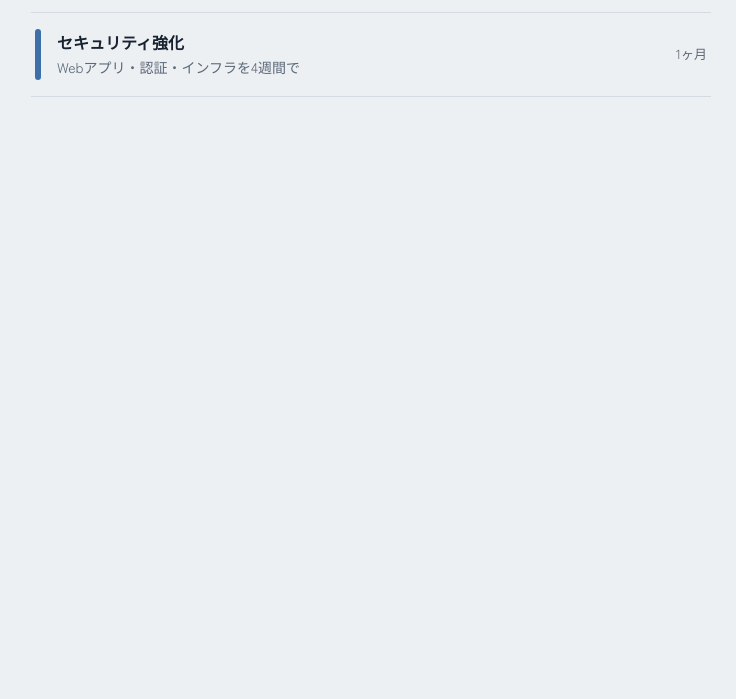
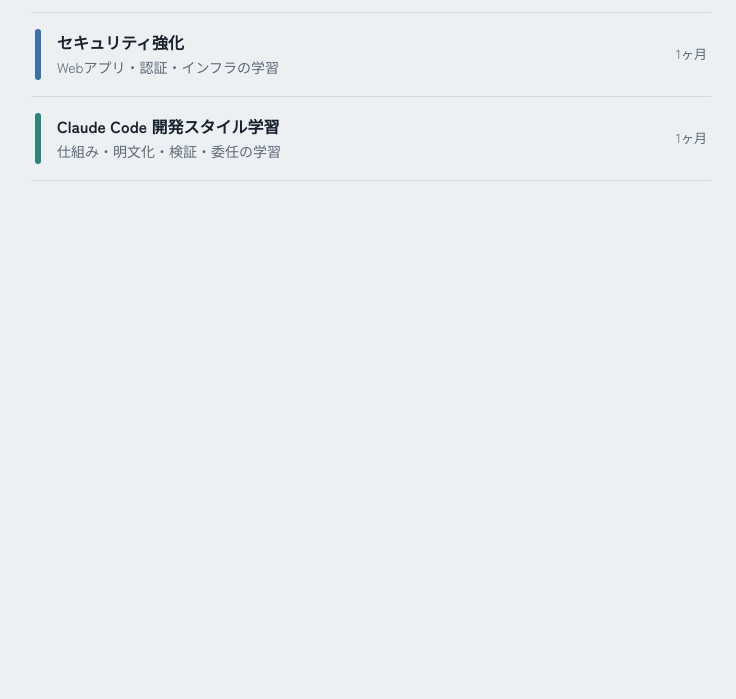
Before and after one commit to tomoyukisato/mylearing, a plain HTML site: page docs/index.html in a window 1280 px wide. Shown: the part 101-800 px from the top of the page, without its empty margins (269-1005 px from the left). Drawn offline with Linux system fonts and the light colour scheme.

Commit message:
Modify learning themes in index.html
Updated learning themes with new descriptions and added a new theme for Claude Code development style.

```diff
--- a/docs/index.html
+++ b/docs/index.html
@@ -57,8 +57,10 @@ h1{ font-size:1.5rem; font-weight:900; margin:0 0 24px; }
 <script>
 // 学習テーマを増やすときは、この配列に1行追加する
 const ITEMS = [
-  { name:"セキュリティ強化", desc:"Webアプリ・認証・インフラを4週間で", period:"1ヶ月", color:"#3D6FA8",
-    url:"/mylearing/security" }
+  { name:"セキュリティ強化", desc:"Webアプリ・認証・インフラの学習", period:"1ヶ月", color:"#3D6FA8",
+    url:"/mylearing/security" },
+  { name:"Claude Code 開発スタイル学習", desc:"仕組み・明文化・検証・委任の学習", period:"1ヶ月", color:"#2A857C",
+    url:"/mylearing/claude-dev" }
 ];
 
 document.getElementById("list").innerHTML = ITEMS.map(i => `
```
